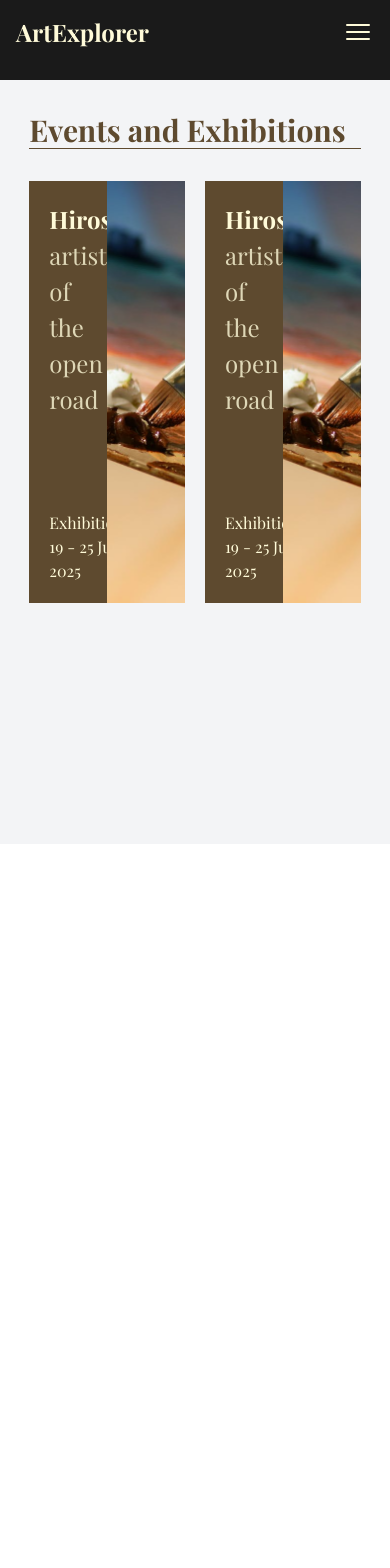
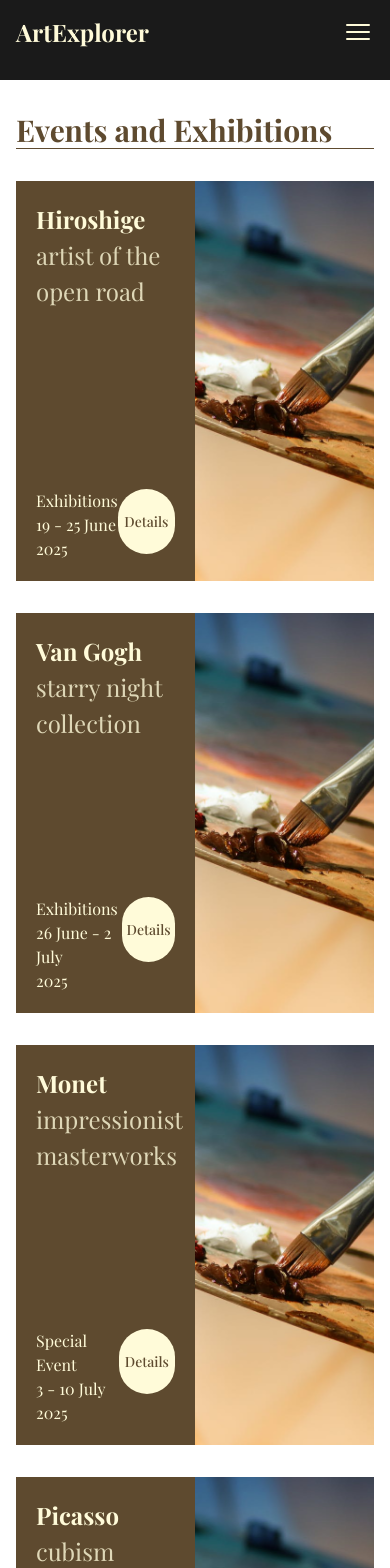
Before and after one commit to nugroho-dotnc/project-csc-artexplorer, a Next.js app: page /events in a window 390 px wide. Shown: the top 1568 px of the page. Before the commit the page ends 844 px from the top, so only its background shows below. Built offline with nearby package versions, Linux system fonts and the light colour scheme; a web font is replaced by a local one.

Commit message:
update page events, menambahkan responsive

```diff
--- /dev/null
+++ b/src/components/event-card.js
@@ -0,0 +1,41 @@
+import React from "react";
+
+const EventCard = ({
+  title,
+  subtitle,
+  eventType,
+  dateRange,
+  year,
+  imageUrl = "/uploads/museum/event-dummy.jpg",
+  onDetailsClick
+}) => {
+  return (
+    <div className="w-full h-full hover:bg-primary bg-secondary hover:text-secondary hover:scale-105 transition-all text-primary flex group">
+      <div className="w-1/2 h-full flex flex-col justify-between">
+        <div className="px-[20px] pt-[20px] text-[24px]">
+          <h1 className="font-bold">{title}</h1>
+          <h1 className="opacity-80">{subtitle}</h1>
+        </div>
+        <div className="px-[20px] pb-[20px] flex justify-between">
+          <div>
+            <h2>{eventType}</h2>
+            <h2>{dateRange}</h2>
+            <h2>{year}</h2>
+          </div>
+          <button
+            className="w-[65px] h-[65px] bg-primary group-hover:bg-secondary group-hover:text-primary rounded-full flex justify-center items-center text-secondary cursor-pointer text-sm font-medium hover:bg-primary hover:text-secondary hover:border-1 transition-all"
+            onClick={onDetailsClick}
+          >
+            Details
+          </button>
+        </div>
+      </div>
+      <div
+        className="w-1/2 h-full bg-center bg-cover bg-no-repeat"
+        style={{ backgroundImage: `url(${imageUrl})` }}
+      ></div>
+    </div>
+  );
+};
+
+export default EventCard;
--- a/src/pages/events/index.js
+++ b/src/pages/events/index.js
@@ -1,58 +1,95 @@
-import { useState, useEffect } from "react";
 import React from "react";
-import GalleryCard from "../../components/gallery-card";
 import CustomerLayout from "@/components/customer-layout";
-
+import EventCard from "@/components/event-card";
 
 const Events = () => {
+    // Sample event data - tidak perlu diubah
+    const events = [
+        {
+            id: 1,
+            title: "Hiroshige",
+            subtitle: "artist of the open road",
+            eventType: "Exhibitions",
+            dateRange: "19 - 25 June",
+            year: "2025",
+            imageUrl: "/uploads/museum/event-dummy.jpg"
+        },
+        {
+            id: 2,
+            title: "Van Gogh",
+            subtitle: "starry night collection",
+            eventType: "Exhibitions",
+            dateRange: "26 June - 2 July",
+            year: "2025",
+            imageUrl: "/uploads/museum/event-dummy.jpg"
+        },
+        {
+            id: 3,
+            title: "Monet",
+            subtitle: "impressionist masterworks",
+            eventType: "Special Event",
+            dateRange: "3 - 10 July",
+            year: "2025",
+            imageUrl: "/uploads/museum/event-dummy.jpg"
+        },
+        {
+            id: 4,
+            title: "Picasso",
+            subtitle: "cubism revolution",
+            eventType: "Exhibitions",
+            dateRange: "11 - 18 July",
+            year: "2025",
+            imageUrl: "/uploads/museum/event-dummy.jpg"
+        }
+    ];
+
+    const handleDetailsClick = (eventId) => {
+        console.log(`Details clicked for event ${eventId}`);
+        // Logika navigasi Anda di sini
+    };
+
+    // --- LOGIKA "ROWS" YANG LAMA DIHAPUS ---
+    // Logika untuk membagi events menjadi "rows" tidak lagi diperlukan.
+    // const rows = [];
+    // for (let i = 0; i < events.length; i += 2) {
+    //     rows.push(events.slice(i, i + 2));
+    // }
 
     return (
         <CustomerLayout>
-            <div className="w-screen h-screen flex flex-col items-center justify-center">
-                <div className="w-[85%] h-full">
+            <div className="w-screen min-h-screen flex flex-col items-center bg-white px-4">
+                {/* Menggunakan w-[90%] atau max-w-6xl lebih baik dari w-[85%] untuk konsistensi */}
+                <div className="w-full max-w-6xl">
                     <div className="text-secondary text-3xl font-bold mt-28 border-secondary border-b-1">
                         <h1>Events and Exhibitions</h1>
                     </div>
-                    <div className="w-full h-[50%] mt-8 flex justify-between">
-                        <div className="w-[47%] h-full hover:bg-primary bg-secondary hover:text-secondary hover:scale-105 transition-all text-primary flex group">
-                            <div className="w-1/2 h-full flex flex-col justify-between">
-                                <div className="px-[20px] pt-[20px] text-[24px] ">
-                                    <h1 className="font-bold">Hiroshige</h1>
-                                    <h1 className="opacity-80">artist of the open road</h1>
-                                </div>
-                                <div className="px-[20px] pb-[20px] flex justify-between">
-                                    <div>
-                                        <h2>Exhibitions</h2>
-                                        <h2>19 - 25 June</h2>
-                                        <h2>2025</h2>
-                                    </div>
-                                    <button className="w-[65px] h-[65px] bg-primary group-hover:bg-secondary group-hover:text-primary rounded-full flex justify-center items-center text-secondary cursor-pointer">
-                                        Details
-                                    </button>
-                                </div>
+
+                    {/* --- INI ADALAH CONTAINER GRID YANG BARU --- */}
+                    {/* - `grid`: Mengaktifkan layout grid.
+                      - `grid-cols-1`: Default 1 kolom untuk mobile (di bawah 768px).
+                      - `md:grid-cols-2`: 2 kolom untuk layar medium (768px ke atas).
+                      - `gap-8`: Memberi jarak antar kartu.
+                    */}
+                    <div className="w-full mt-8 grid grid-cols-1 md:grid-cols-2 gap-8">
+                        {/* Langsung map dari array 'events', tidak perlu nested map */}
+                        {events.map((event) => (
+                            // Setiap item grid akan memiliki tinggi 400px
+                            <div key={event.id} className="h-[400px]">
+                                <EventCard
+                                    title={event.title}
+                                    subtitle={event.subtitle}
+                                    eventType={event.eventType}
+                                    dateRange={event.dateRange}
+                                    year={event.year}
+                                    imageUrl={event.imageUrl}
+                                    onDetailsClick={() => handleDetailsClick(event.id)}
+                                />
                             </div>
-                            <div className="w-1/2 h-full bg-[url(/uploads/museum/event-dummy.jpg)] bg-center bg-cover bg-no-repeat"></div>
-                        </div>
-                        <div className="w-[47%] h-full hover:bg-primary bg-secondary hover:text-secondary hover:scale-105 transition-all text-primary flex group">
-                            <div className="w-1/2 h-full flex flex-col justify-between">
-                                <div className="px-[20px] pt-[20px] text-[24px] ">
-                                    <h1 className="font-bold">Hiroshige</h1>
-                                    <h1 className="opacity-80">artist of the open road</h1>
-                                </div>
-                                <div className="px-[20px] pb-[20px] flex justify-between">
-                                    <div>
-                                        <h2>Exhibitions</h2>
-                                        <h2>19 - 25 June</h2>
-                                        <h2>2025</h2>
-                                    </div>
-                                    <button className="w-[65px] h-[65px] bg-primary group-hover:bg-secondary group-hover:text-primary rounded-full flex justify-center items-center text-secondary cursor-pointer">
-                                        Details
-                                    </button>
-                                </div>
-                            </div>
-                            <div className="w-1/2 h-full bg-[url(/uploads/museum/event-dummy.jpg)] bg-center bg-cover bg-no-repeat"></div>
-                        </div>
+                        ))}
                     </div>
+
+                    {/* Memberi jarak di bawah, pastikan tidak terpotong */}
+                    <div className="pt-24"></div>
                 </div>
             </div>
         </CustomerLayout>
```
